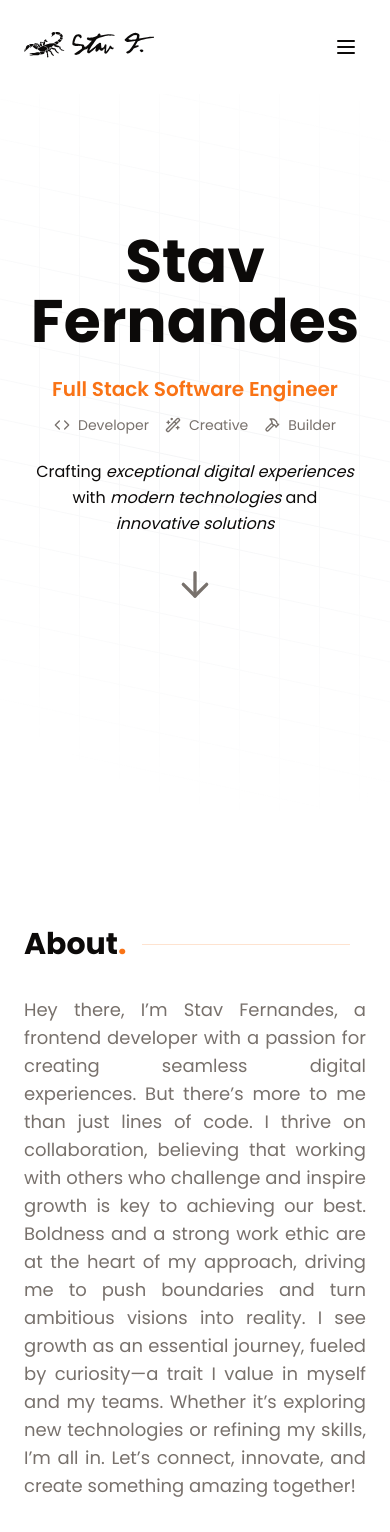
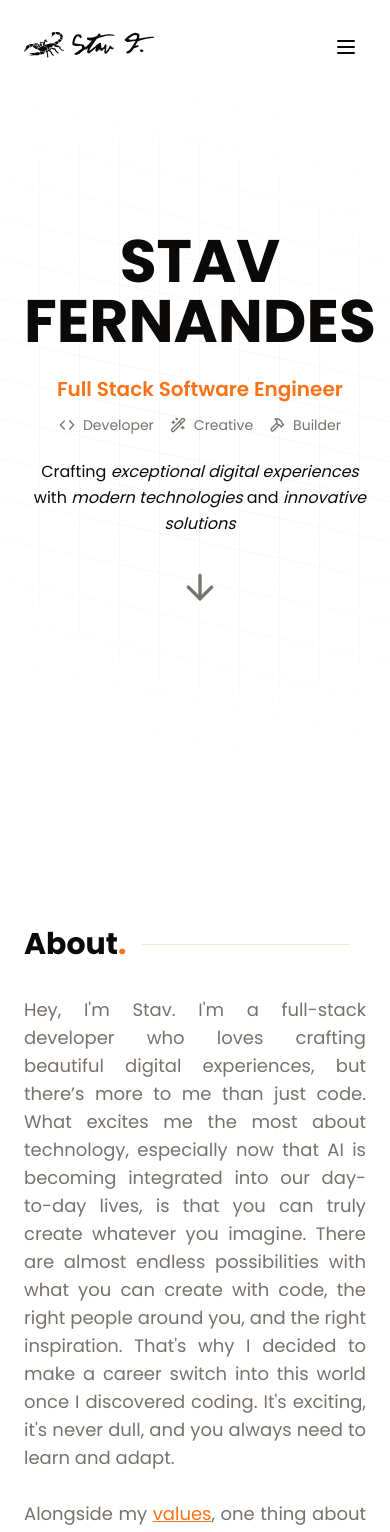
Before and after one commit to stevef24/website-v6, a Next.js app: page / in a window 390 px wide. Shown: the top 1532 px of the page. Built offline with nearby package versions, Linux system fonts and the light colour scheme.

Commit message:
Refactor: Adjust location name in Experience component, fix body overflow in MobileNav, update dependencies, and adjust mobile text size in Hero component

```diff
--- a/app/data/resume.tsx
+++ b/app/data/resume.tsx
@@ -6,12 +6,9 @@ export const DATA = {
 	navbar: [
 		{ href: "/", icon: HomeIcon, label: "Home" },
 		{ href: "/blog", icon: NotebookIcon, label: "Blog" },
-		{ href: "#", icon: CodeIcon, label: "Projects" },
-		{ href: "#", icon: PencilLine, label: "Notes" },
+		{ href: "#projects", icon: CodeIcon, label: "Projects" },
 	],
 	contact: {
-		email: "hello@example.com",
-		tel: "+123456789",
 		social: {
 			GitHub: {
 				name: "GitHub",
@@ -36,41 +33,6 @@ export const DATA = {
 			},
 		},
 	},
-	education: [
-		{
-			school: "Buildspace",
-			href: "https://buildspace.so",
-			degree: "s3, s4, sf1, s5",
-			logoUrl: "/buildspace.jpg",
-			start: "2023",
-			end: "2024",
-		},
-		{
-			school: "University of Waterloo",
-			href: "https://uwaterloo.ca",
-			degree: "Bachelor's Degree of Computer Science (BCS)",
-			logoUrl: "/waterloo.png",
-			start: "2016",
-			end: "2021",
-		},
-		{
-			school: "Wilfrid Laurier University",
-			href: "https://wlu.ca",
-			degree: "Bachelor's Degree of Business Administration (BBA)",
-			logoUrl: "/laurier.png",
-			start: "2016",
-			end: "2021",
-		},
-		{
-			school: "International Baccalaureate",
-			href: "https://ibo.org",
-			degree: "IB Diploma",
-			logoUrl: "/ib.png",
-			start: "2012",
-			end: "2016",
-		},
-	],
-
 	dummyProjects: [
 		{
 			id: "1",
--- a/components/pages/About.tsx
+++ b/components/pages/About.tsx
@@ -7,16 +7,32 @@ export default function About() {
 	return (
 		<BlurFade inView>
 			<p className="text-lg text-muted-foreground leading-7 [&:not(:first-child)]:mt-6 text-justify">
-				Hey there, I’m Stav Fernandes, a frontend developer with a passion for
-				creating seamless digital experiences. But there’s more to me than just
-				lines of code. I thrive on collaboration, believing that working with
-				others who challenge and inspire growth is key to achieving our best.
-				Boldness and a strong work ethic are at the heart of my approach,
-				driving me to push boundaries and turn ambitious visions into reality. I
-				see growth as an essential journey, fueled by curiosity—a trait I value
-				in myself and my teams. Whether it’s exploring new technologies or
-				refining my skills, I’m all in. Let’s connect, innovate, and create
-				something amazing together!
+				Hey, I'm Stav. I'm a full-stack developer who loves crafting beautiful
+				digital experiences, but there’s more to me than just code. What excites
+				me the most about technology, especially now that AI is becoming
+				integrated into our day-to-day lives, is that you can truly create
+				whatever you imagine. There are almost endless possibilities with what
+				you can create with code, the right people around you, and the right
+				inspiration. That's why I decided to make a career switch into this
+				world once I discovered coding. It's exciting, it's never dull, and you
+				always need to learn and adapt.
+				<br />
+				<br />
+				Alongside my{" "}
+				<a href="#values" className="underline text-primary">
+					values
+				</a>
+				, one thing about me is that I love life. I love learning, I love
+				growing, and I love laughing. Being part of something bigger than
+				myself, solving problems with others, and working in diverse teams is
+				what keeps me going every day. These are the opportunities I look for: I
+				want to work with people who aren’t afraid to try something new or to
+				fail. I’m not scared of testing the waters, and I love working towards a
+				purpose. Working on something bigger than myself, chasing almost
+				unattainable goals, gives me the drive I need. If you feel very similar
+				to the way I do in regards to technology, code, React, AI, or just life
+				in general, feel free to reach out. I'd love to meet like-minded people
+				and connect with you.
 			</p>
 		</BlurFade>
 	);
--- a/components/pages/Hero.tsx
+++ b/components/pages/Hero.tsx
@@ -66,7 +66,7 @@ export default function Hero() {
 					className="text-6xl sm:text-6xl md:text-7xl lg:text-8xl font-bold bg-clip-text bg-gradient-to-r from-foreground to-foreground/80 [text-shadow:_0_0_50px_rgb(var(--primary-rgb)/0.3)] break-words"
 					role="heading"
 				>
-					Stav Fernandes
+					STAV FERNANDES
 				</motion.h1>
 
 				{/* Role with adjusted mobile text size */}
--- a/components/pages/Projects.tsx
+++ b/components/pages/Projects.tsx
@@ -95,6 +95,7 @@ const Projects = () => {
 			role="region"
 			aria-label="Projects carousel"
 			tabIndex={0}
+			id="projects"
 		>
 			<div
 				className="overflow-hidden rounded-xl"
--- a/components/ui/Contact.tsx
+++ b/components/ui/Contact.tsx
@@ -61,7 +61,9 @@ const Contact = () => {
 
 								<div className="flex flex-col sm:flex-row items-center justify-center gap-4">
 									<ContactLink
-										href="mailto:stevefernandes24@hotmail.co.uk"
+										href={`mailto:${atob(
+											"c3RldmVmZXJuYW5kZXMyNDEwQGdtYWlsLmNvbQ=="
+										)}`}
 										icon={EnvelopeOpenIcon}
 										label="Send an email"
 									>
--- a/components/ui/mobile-nav.tsx
+++ b/components/ui/mobile-nav.tsx
@@ -73,10 +73,10 @@ const NavLink = ({ href, icon: Icon, label, onClose }: NavLinkProps) => (
 	<motion.div variants={itemVariants}>
 		<Link
 			href={href}
-			className="flex items-center gap-4 text-2xl font-medium hover:text-primary transition-colors duration-300"
+			className="flex items-center gap-4 text-xl font-medium hover:text-primary transition-colors duration-300"
 			onClick={onClose}
 		>
-			<Icon className="h-6 w-6" />
+			<Icon className="h-5 w-5" />
 			{label}
 		</Link>
 	</motion.div>
@@ -216,7 +216,7 @@ export function MobileNav() {
 						animate="animate"
 						className="flex flex-col h-full px-6 pt-24 pb-12"
 					>
-						<nav className="flex flex-col space-y-6 mb-12">
+						<nav className="flex flex-col space-y-4">
 							{navLinks.map((item) => (
 								<NavLink
 									key={item.href}
@@ -226,9 +226,7 @@ export function MobileNav() {
 									onClose={handleClose}
 								/>
 							))}
-						</nav>
 
-						<div className="flex flex-col space-y-4 mb-8">
 							{socialLinks.map((social) => (
 								<SocialLink
 									key={social.key}
@@ -238,15 +236,17 @@ export function MobileNav() {
 									onClose={handleClose}
 								/>
 							))}
-						</div>
 
 							<motion.div
 								variants={itemVariants}
-							className="flex items-center  text-xl font-medium"
+								className="mt-8 pt-8 border-t border-muted"
 							>
+								<div className="flex group-hover: items-center gap-4 text-xl font-medium hover:text-primary transition-colors duration-300">
 									<ModeToggle className="h-8 w-8" />
 									<span>Theme</span>
+								</div>
 							</motion.div>
+						</nav>
 					</motion.div>
 				</motion.div>
 			)}
```
Lines whose indentation alone changed are shown as unchanged.
